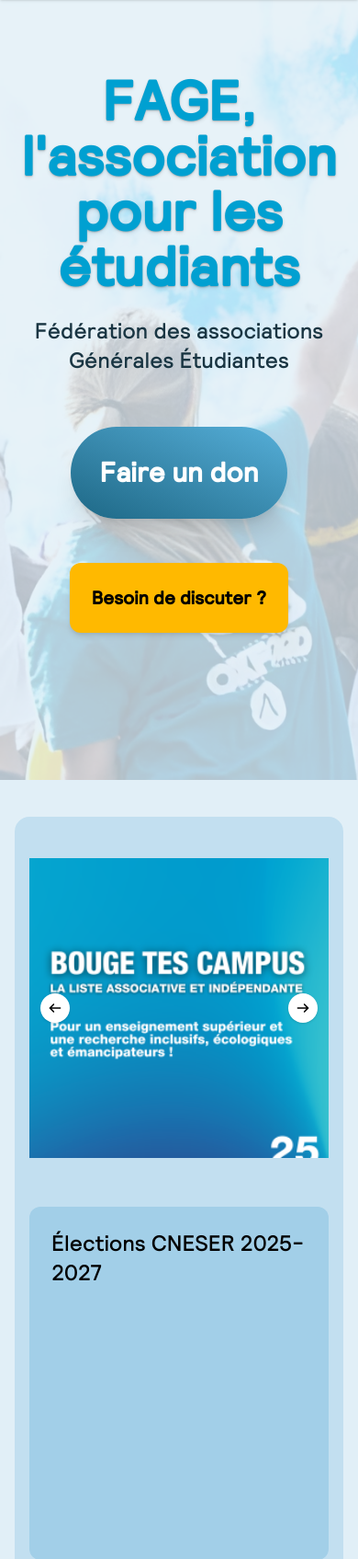
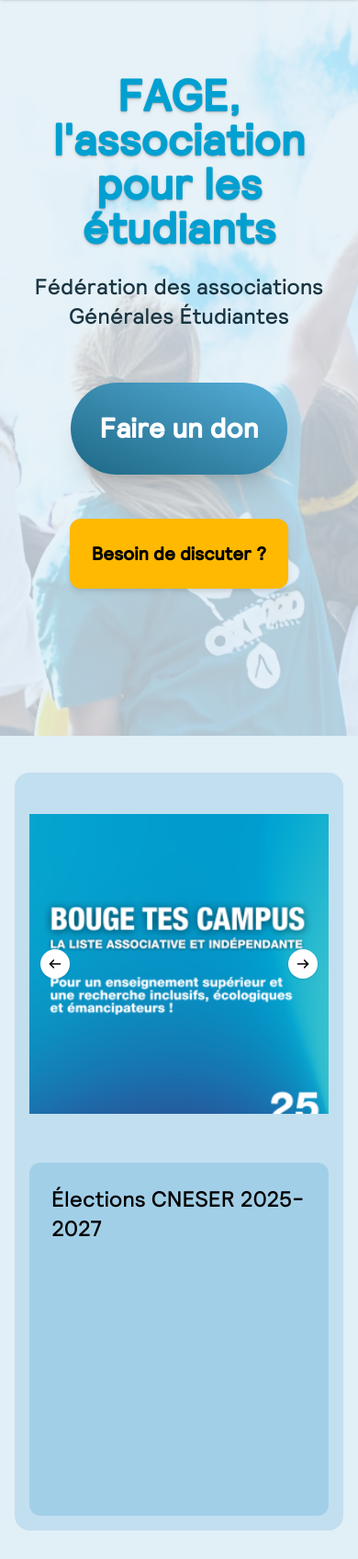
Before and after one commit to ne1i/but_a2_sae_s3, a PHP site: page / in a window 390 px wide. Shown: the part 119-1814 px from the top of the page at 92% size. Run offline with PHP 8.4, Linux system fonts and the light colour scheme.

Commit message:
Title fix #2 (#17)

```diff
--- a/static/index.html
+++ b/static/index.html
@@ -87,10 +87,12 @@
                 class="absolute left-0 top-0 -z-10 opacity-20 h-full object-cover w-full bg-gradient-to-t from-white to-transparent" />
 
             <h1
-                class="text-fage-500 lg:text-7xl text-6xl font-bold text-center mb-6 text-shadow-md max-w-11/12 break-all">
+                class="text-fage-500 lg:text-7xl text-5xl font-bold text-center mb-6 text-shadow-md max-w-11/12 break-all">
                 FAGE,
                 <br class="lg:hidden block">
-                l'association pour les
+                l'association
+                <br class="lg:hidden block">
+                pour les
                 <br class="lg:hidden block">
                 étudiants
             </h1>
--- a/static/style.css
+++ b/static/style.css
@@ -28,6 +28,8 @@
     --text-3xl--line-height: calc(2.25 / 1.875);
     --text-4xl: 2.25rem;
     --text-4xl--line-height: calc(2.5 / 2.25);
+    --text-5xl: 3rem;
+    --text-5xl--line-height: 1;
     --text-6xl: 3.75rem;
     --text-6xl--line-height: 1;
     --text-7xl: 4.5rem;
@@ -628,6 +630,10 @@
     font-size: var(--text-4xl);
     line-height: var(--tw-leading, var(--text-4xl--line-height));
   }
+  .text-5xl {
+    font-size: var(--text-5xl);
+    line-height: var(--tw-leading, var(--text-5xl--line-height));
+  }
   .text-6xl {
     font-size: var(--text-6xl);
     line-height: var(--tw-leading, var(--text-6xl--line-height));
```
